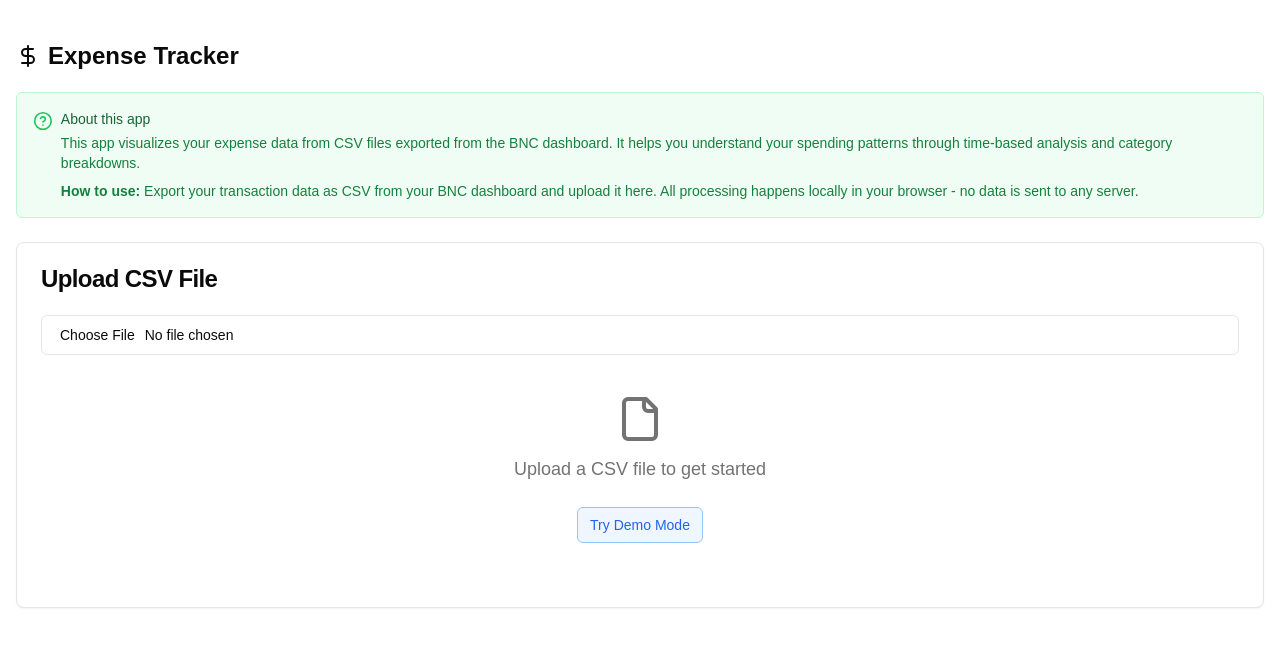
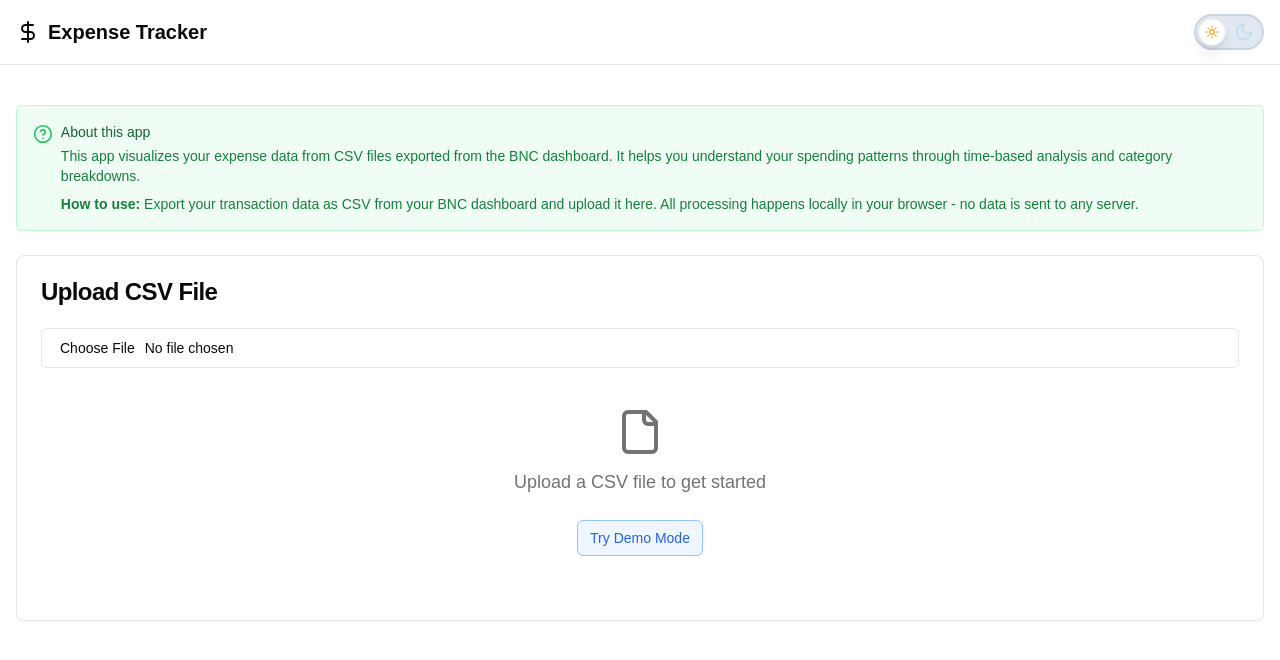
Before and after one commit to corentinleberre/expense-tracker, a Next.js app: page / in a window 1280 px wide. Shown: the top 660 px of the page. Built offline with nearby package versions, Linux system fonts and the light colour scheme.

Commit message:
Implement theme provider and toggle components for dark/light mode support. Update global styles for color scheme handling and add transitions. Refactor layout to include new header and theme provider.

```diff
--- a/src/app/globals.css
+++ b/src/app/globals.css
@@ -82,7 +82,21 @@ body {
   * {
     @apply border-border;
   }
+
+  html {
+    color-scheme: light;
+  }
+
+  html.dark {
+    color-scheme: dark;
+  }
+
   body {
     @apply bg-background text-foreground;
+    transition: background-color 0.3s ease, color 0.3s ease;
+  }
+
+  .no-transitions * {
+    transition: none !important;
   }
 }
--- a/src/app/layout.tsx
+++ b/src/app/layout.tsx
@@ -1,6 +1,8 @@
 import type { Metadata } from "next";
 import { Geist, Geist_Mono } from "next/font/google";
 import "./globals.css";
+import { ThemeProvider } from "@/components/ui/theme-provider";
+import { Header } from "@/components/ui/header";
 
 const geistSans = Geist({
   variable: "--font-geist-sans",
@@ -26,14 +28,23 @@ export default function RootLayout({
   children: React.ReactNode;
 }>) {
   return (
-    <html lang="en">
-      <head>
+    <html lang="en" suppressHydrationWarning>
+      <head suppressHydrationWarning>
         <link rel="icon" href="/favicon.svg" type="image/svg+xml" />
       </head>
       <body
-        className={`${geistSans.variable} ${geistMono.variable} antialiased mx-4`}
+        className={`${geistSans.variable} ${geistMono.variable} antialiased`}
+        suppressHydrationWarning
       >
-        {children}
+        <ThemeProvider
+          attribute="class"
+          defaultTheme="system"
+          enableSystem
+          disableTransitionOnChange
+        >
+          <Header />
+          <main className="mx-auto max-w-screen-2xl px-4">{children}</main>
+        </ThemeProvider>
       </body>
     </html>
   );
--- a/src/components/ExpenseTracker.tsx
+++ b/src/components/ExpenseTracker.tsx
@@ -2,7 +2,6 @@
 
 import { useState } from "react";
 import { useSearchParams, useRouter, usePathname } from "next/navigation";
-import { Icons } from "@/components/icons";
 import { MonthlyExpensesCard } from "@/components/MonthlyExpensesCard";
 import { YearlyExpensesCard } from "@/components/YearlyExpensesCard";
 import { CategoryBreakdownDialog } from "@/components/CategoryBreakdownDialog";
@@ -67,12 +66,7 @@ export default function ExpenseTracker() {
   const hasData = combinedData.length > 0;
 
   return (
-    <div className="container mx-auto py-10">
-      <h1 className="text-2xl font-bold mb-5 flex items-center">
-        <Icons.dollarSign className="mr-2 h-6 w-6" />
-        Expense Tracker
-      </h1>
-
+    <div className="py-10">
       {isDemo && (
         <InfoBanner
           type="demo"
--- a/src/components/InfoBanner.tsx
+++ b/src/components/InfoBanner.tsx
@@ -16,11 +16,11 @@ export function InfoBanner({
 }: InfoBannerProps) {
   if (type === "demo") {
     return (
-      <div className="bg-blue-50 p-4 mb-6 rounded-md border border-blue-200">
+      <div className="bg-blue-50 dark:bg-blue-950 p-4 mb-6 rounded-md border border-blue-200 dark:border-blue-800">
         <div className="flex items-start justify-between">
           <div className="flex items-start">
-            <Icons.help className="mr-2 h-5 w-5 text-blue-500 mt-0.5" />
-            <div className="text-sm text-blue-700">
+            <Icons.help className="mr-2 h-5 w-5 text-blue-500 dark:text-blue-400 mt-0.5" />
+            <div className="text-sm text-blue-700 dark:text-blue-300">
               <strong>Demo Mode:</strong> Browsing sample generated expense
               data. This data is randomly generated and does not represent real
               transactions.
@@ -29,7 +29,7 @@ export function InfoBanner({
           <Button
             variant="outline"
             size="sm"
-            className="whitespace-nowrap text-blue-600 border-blue-300 bg-transparent hover:bg-blue-100"
+            className="whitespace-nowrap text-blue-600 dark:text-blue-300 border-blue-300 dark:border-blue-700 bg-transparent hover:bg-blue-100 dark:hover:bg-blue-900"
             onClick={() => {
               if (onExit) {
                 onExit();
@@ -48,19 +48,19 @@ export function InfoBanner({
   }
 
   return (
-    <div className="bg-green-50 p-4 mb-6 rounded-md border border-green-200">
+    <div className="bg-green-50 dark:bg-green-950 p-4 mb-6 rounded-md border border-green-200 dark:border-green-800">
       <div className="flex items-start">
-        <Icons.help className="mr-2 h-5 w-5 text-green-500 mt-0.5" />
+        <Icons.help className="mr-2 h-5 w-5 text-green-500 dark:text-green-400 mt-0.5" />
         <div>
-          <h3 className="text-sm font-medium text-green-800 mb-1">
+          <h3 className="text-sm font-medium text-green-800 dark:text-green-300 mb-1">
             About this app
           </h3>
-          <p className="text-sm text-green-700 mb-2">
+          <p className="text-sm text-green-700 dark:text-green-400 mb-2">
             This app visualizes your expense data from CSV files exported from
             the BNC dashboard. It helps you understand your spending patterns
             through time-based analysis and category breakdowns.
           </p>
-          <p className="text-sm text-green-700">
+          <p className="text-sm text-green-700 dark:text-green-400">
             <strong>How to use:</strong> Export your transaction data as CSV
             from your BNC dashboard and upload it here. All processing happens
             locally in your browser - no data is sent to any server.
--- /dev/null
+++ b/src/components/ui/header.tsx
@@ -0,0 +1,18 @@
+"use client";
+
+import { Icons } from "@/components/icons";
+import { ThemeToggle } from "@/components/ui/theme-toggle";
+
+export function Header() {
+  return (
+    <header className="sticky top-0 z-40 w-full border-b bg-background">
+      <div className="container mx-auto px-4 flex h-16 items-center justify-between">
+        <div className="flex items-center gap-2">
+          <Icons.dollarSign className="h-6 w-6" />
+          <h1 className="font-semibold text-xl">Expense Tracker</h1>
+        </div>
+        <ThemeToggle />
+      </div>
+    </header>
+  );
+}
--- /dev/null
+++ b/src/components/ui/theme-provider.tsx
@@ -0,0 +1,132 @@
+"use client";
+
+import * as React from "react";
+import { createContext, useContext, useEffect, useState } from "react";
+
+type Theme = "dark" | "light" | "system";
+
+type ThemeProviderProps = {
+  children: React.ReactNode;
+  defaultTheme?: Theme;
+  storageKey?: string;
+  attribute?: string;
+  enableSystem?: boolean;
+  disableTransitionOnChange?: boolean;
+};
+
+type ThemeProviderState = {
+  theme: Theme;
+  setTheme: (theme: Theme) => void;
+};
+
+const initialState: ThemeProviderState = {
+  theme: "system",
+  setTheme: () => null,
+};
+
+const ThemeProviderContext = createContext<ThemeProviderState>(initialState);
+
+export function ThemeProvider({
+  children,
+  defaultTheme = "system",
+  storageKey = "theme",
+  attribute = "class",
+  enableSystem = true,
+  disableTransitionOnChange = false,
+  ...props
+}: ThemeProviderProps) {
+  const [theme, setTheme] = useState<Theme>(defaultTheme);
+  const [mounted, setMounted] = useState(false);
+
+  // Initialize theme on client-side
+  useEffect(() => {
+    // Check if we're in the browser environment
+    if (typeof window !== "undefined") {
+      // Access localStorage only in browser environment
+      const savedTheme = localStorage.getItem(storageKey) as Theme;
+      const preferredTheme = savedTheme || defaultTheme;
+      setTheme(preferredTheme);
+      setMounted(true);
+    }
+  }, [defaultTheme, storageKey]);
+
+  useEffect(() => {
+    if (!mounted) return;
+
+    const root = window.document.documentElement;
+
+    if (disableTransitionOnChange) {
+      root.classList.add("no-transitions");
+
+      // Force a reflow
+      window.getComputedStyle(root).getPropertyValue("opacity");
+    }
+
+    root.classList.remove("light", "dark");
+
+    if (theme === "system" && enableSystem) {
+      const systemTheme = window.matchMedia("(prefers-color-scheme: dark)")
+        .matches
+        ? "dark"
+        : "light";
+      root.classList.add(systemTheme);
+    } else {
+      root.classList.add(theme);
+    }
+
+    if (disableTransitionOnChange) {
+      // Remove the class in the next frame
+      setTimeout(() => {
+        root.classList.remove("no-transitions");
+      }, 0);
+    }
+  }, [theme, enableSystem, disableTransitionOnChange, mounted]);
+
+  // Handle system theme changes
+  useEffect(() => {
+    if (!mounted || !enableSystem) return;
+
+    const mediaQuery = window.matchMedia("(prefers-color-scheme: dark)");
+
+    const onSystemThemeChange = () => {
+      if (theme === "system") {
+        const root = window.document.documentElement;
+        root.classList.remove("light", "dark");
+        root.classList.add(mediaQuery.matches ? "dark" : "light");
+      }
+    };
+
+    mediaQuery.addEventListener("change", onSystemThemeChange);
+
+    return () => {
+      mediaQuery.removeEventListener("change", onSystemThemeChange);
+    };
+  }, [theme, enableSystem, mounted]);
+
+  const value = {
+    theme,
+    setTheme: (theme: Theme) => {
+      // Only access localStorage in browser environment
+      if (typeof window !== "undefined") {
+        localStorage.setItem(storageKey, theme);
+      }
+      setTheme(theme);
+    },
+  };
+
+  // Prevents theme flashing on first load
+  return (
+    <ThemeProviderContext.Provider {...props} value={value}>
+      {children}
+    </ThemeProviderContext.Provider>
+  );
+}
+
+export const useTheme = () => {
+  const context = useContext(ThemeProviderContext);
+
+  if (context === undefined)
+    throw new Error("useTheme must be used within a ThemeProvider");
+
+  return context;
+};
--- /dev/null
+++ b/src/components/ui/theme-toggle.tsx
@@ -0,0 +1,83 @@
+"use client";
+
+import * as React from "react";
+import { Moon, Sun } from "lucide-react";
+import { useTheme } from "@/components/ui/theme-provider";
+
+export function ThemeToggle() {
+  const { theme, setTheme } = useTheme();
+  const [mounted, setMounted] = React.useState(false);
+
+  // Only show the toggle after mounting to avoid hydration mismatch
+  React.useEffect(() => {
+    setMounted(true);
+  }, []);
+
+  if (!mounted) {
+    return <div className="w-[70px] h-[36px]" aria-hidden="true" />;
+  }
+
+  const isDark = theme === "dark";
+
+  return (
+    <button
+      onClick={() => setTheme(isDark ? "light" : "dark")}
+      className={`
+        relative inline-flex h-[36px] w-[70px] shrink-0 cursor-pointer rounded-full border-2
+        transition-colors duration-200 ease-in-out focus-visible:outline-none focus-visible:ring-2
+        focus-visible:ring-ring focus-visible:ring-offset-2 focus-visible:ring-offset-background
+        ${
+          isDark
+            ? "border-slate-700 bg-slate-800"
+            : "border-slate-300 bg-slate-200"
+        }
+      `}
+      aria-label="Toggle theme"
+    >
+      <span className="sr-only">Toggle theme</span>
+
+      {/* Track icons */}
+      <span className="absolute inset-0 flex items-center justify-between px-2 pointer-events-none">
+        <Sun
+          className={`h-5 w-5 text-amber-500 transition-opacity ${
+            isDark ? "opacity-40" : "opacity-100"
+          }`}
+        />
+        <Moon
+          className={`h-5 w-5 text-blue-300 transition-opacity ${
+            isDark ? "opacity-100" : "opacity-40"
+          }`}
+        />
+      </span>
+
+      {/* Toggle knob */}
+      <span
+        className={`
+          pointer-events-none absolute top-[2px] left-[2px] flex h-[28px] w-[28px] items-center justify-center rounded-full
+          shadow-lg ring-0 transition-transform duration-300 ease-in-out
+          ${
+            isDark
+              ? "translate-x-[34px] bg-slate-900 border border-slate-700"
+              : "translate-x-0 bg-white border border-slate-200"
+          }
+        `}
+      >
+        {/* Small icon in the toggle button */}
+        <span
+          className={`absolute inset-0 flex items-center justify-center transition-opacity duration-200 ${
+            isDark ? "opacity-0" : "opacity-100"
+          }`}
+        >
+          <Sun className="h-3.5 w-3.5 text-amber-500" />
+        </span>
+        <span
+          className={`absolute inset-0 flex items-center justify-center transition-opacity duration-200 ${
+            isDark ? "opacity-100" : "opacity-0"
+          }`}
+        >
+          <Moon className="h-3.5 w-3.5 text-blue-300" />
+        </span>
+      </span>
+    </button>
+  );
+}
```
